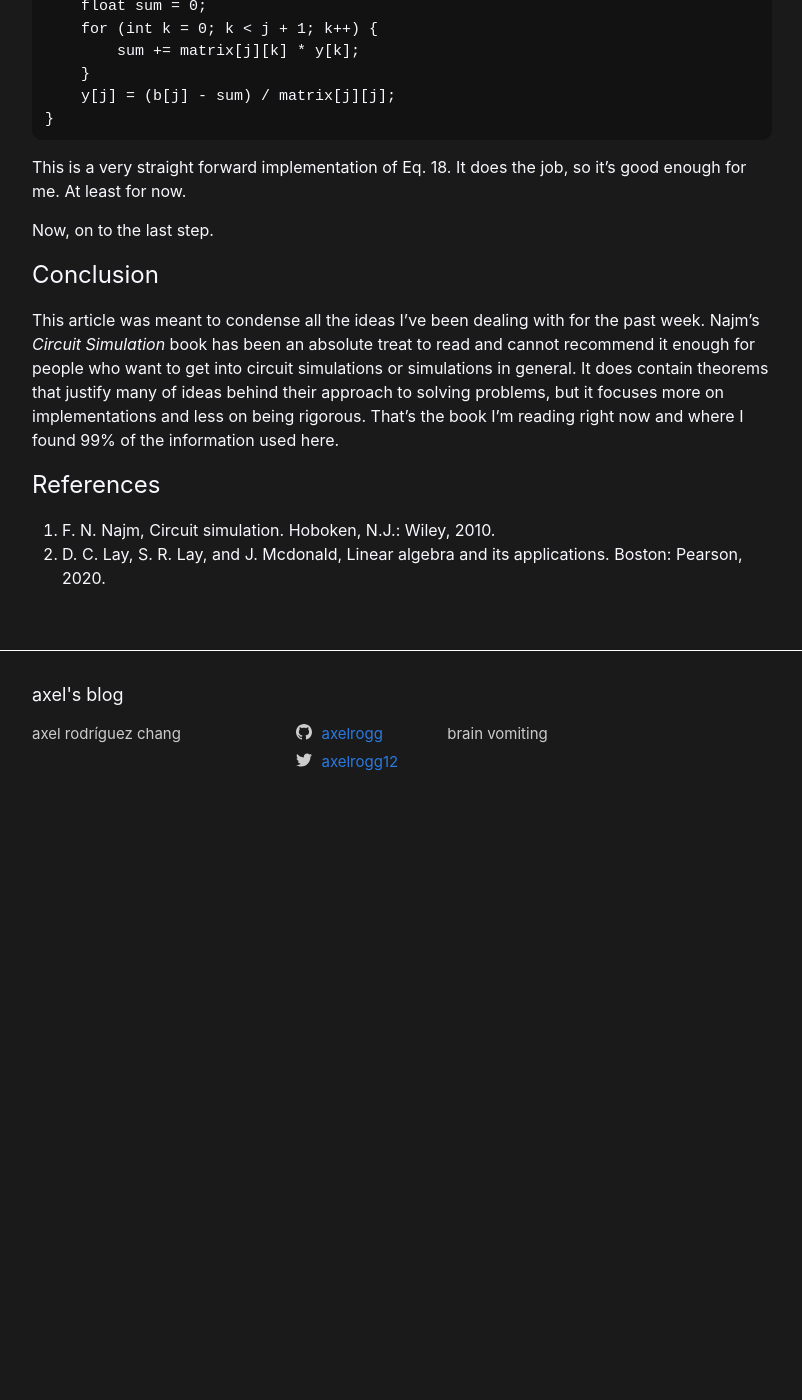
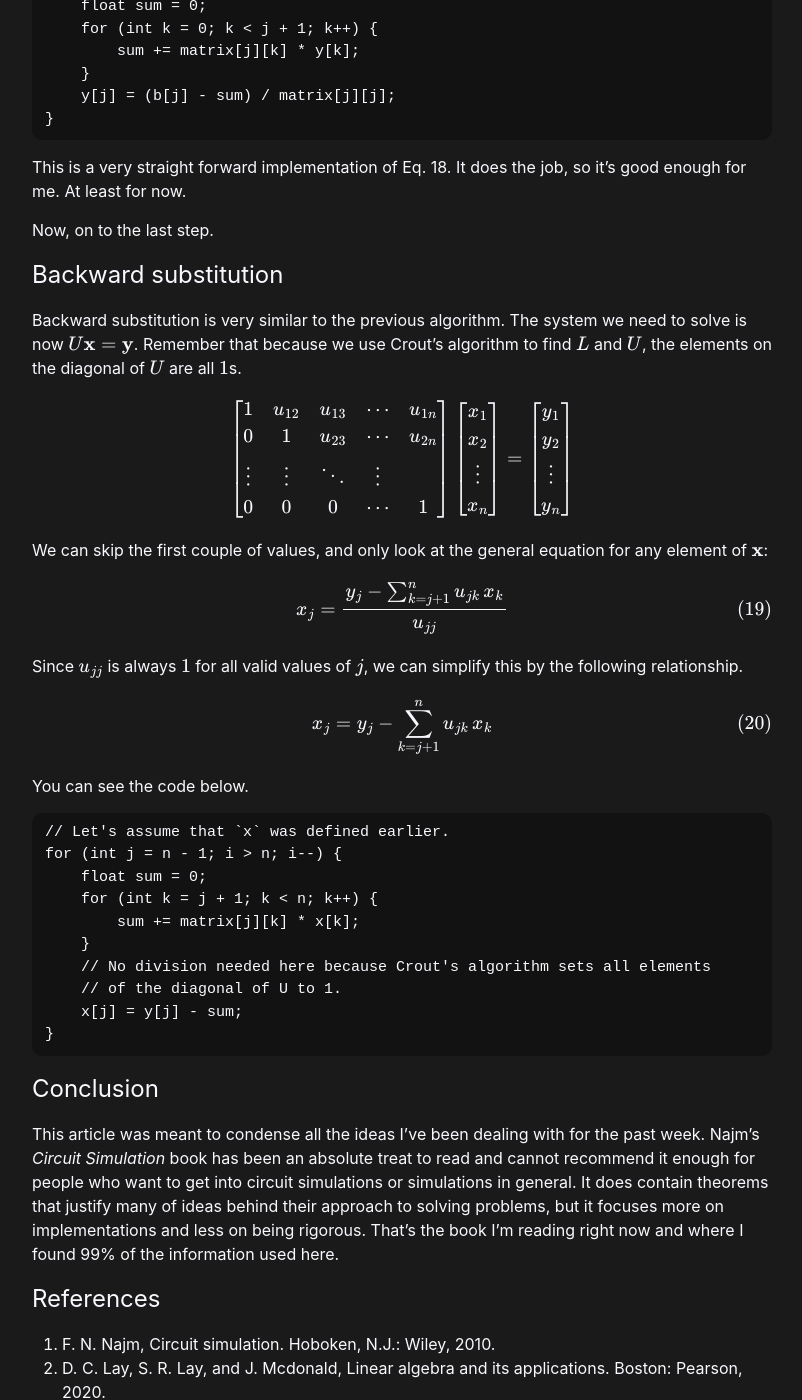
Before and after one commit to axelrogg/axelrogg.github.io, a Jekyll site: the page built from _posts/2024-07-27-lu-factorization-oversimplified.md, in a window 1280 px wide and 1400 px high, scrolled down 5464 px. Shown: the whole window, without its empty margins (238-1040 px from the left). Built offline with Jekyll 4.4.1, drawn with Linux system fonts in a browser that asks for light colours; formulas are drawn with MathJax 3; before the commit the page ends 6297 px from its top, so only the background shows below that.

Commit message:
add backward substitution section

````diff
--- a/_posts/2024-07-27-lu-factorization-oversimplified.md
+++ b/_posts/2024-07-27-lu-factorization-oversimplified.md
@@ -370,10 +370,70 @@ for (int j = 0; j < n; j++) {
 }
 ```
 
-This is a very straight forward implementation of Eq. 18. It does the job, so it's
-good enough for me. At least for now.
+This is a very straight forward implementation of Eq. 18. It does the job, so
+it's good enough for me. At least for now.
 
 Now, on to the last step.
+
+
+# Backward substitution
+
+Backward substitution is very similar to the previous algorithm. The system we
+need to solve is now $U {\bf x} = {\bf y}$. Remember that because we use Crout's
+algorithm to find $L$ and $U$, the elements on the diagonal of $U$ are all $1$s.
+
+$$
+\begin{bmatrix}
+   1      & u_{12} & u_{13} & \cdots & u_{1n} \\
+   0      & 1      & u_{23} & \cdots & u_{2n} \\
+   \vdots & \vdots & \ddots & \vdots &        \\
+   0      & 0      & 0      & \cdots & 1      \\
+\end{bmatrix}
+\begin{bmatrix}
+    x_{1} \\
+    x_{2} \\
+    \vdots \\
+    x_{n} \\
+\end{bmatrix}
+=
+\begin{bmatrix}
+    y_{1} \\
+    y_{2} \\
+    \vdots \\
+    y_{n} \\
+\end{bmatrix}
+$$
+
+We can skip the first couple of values, and only look at the general equation
+for any element of $\bf x$:
+
+$$
+\tag{19}
+x_j = \frac{y_j - \sum_{k=j + 1}^{n} u_{jk} \, x_k}{u_{jj}}
+$$
+
+Since $u_{jj}$ is always $1$ for all valid values of $j$, we can simplify this
+by the following relationship.
+
+$$
+\tag{20}
+x_j = y_j - \sum_{k=j + 1}^{n} u_{jk} \, x_k
+$$
+
+You can see the code below.
+
+```C
+// Let's assume that `x` was defined earlier.
+for (int j = n - 1; i > n; i--) {
+    float sum = 0;
+    for (int k = j + 1; k < n; k++) {
+        sum += matrix[j][k] * x[k];
+    }
+    // No division needed here because Crout's algorithm sets all elements
+    // of the diagonal of U to 1.
+    x[j] = y[j] - sum;
+}
+```
 
 
 # Conclusion
````
